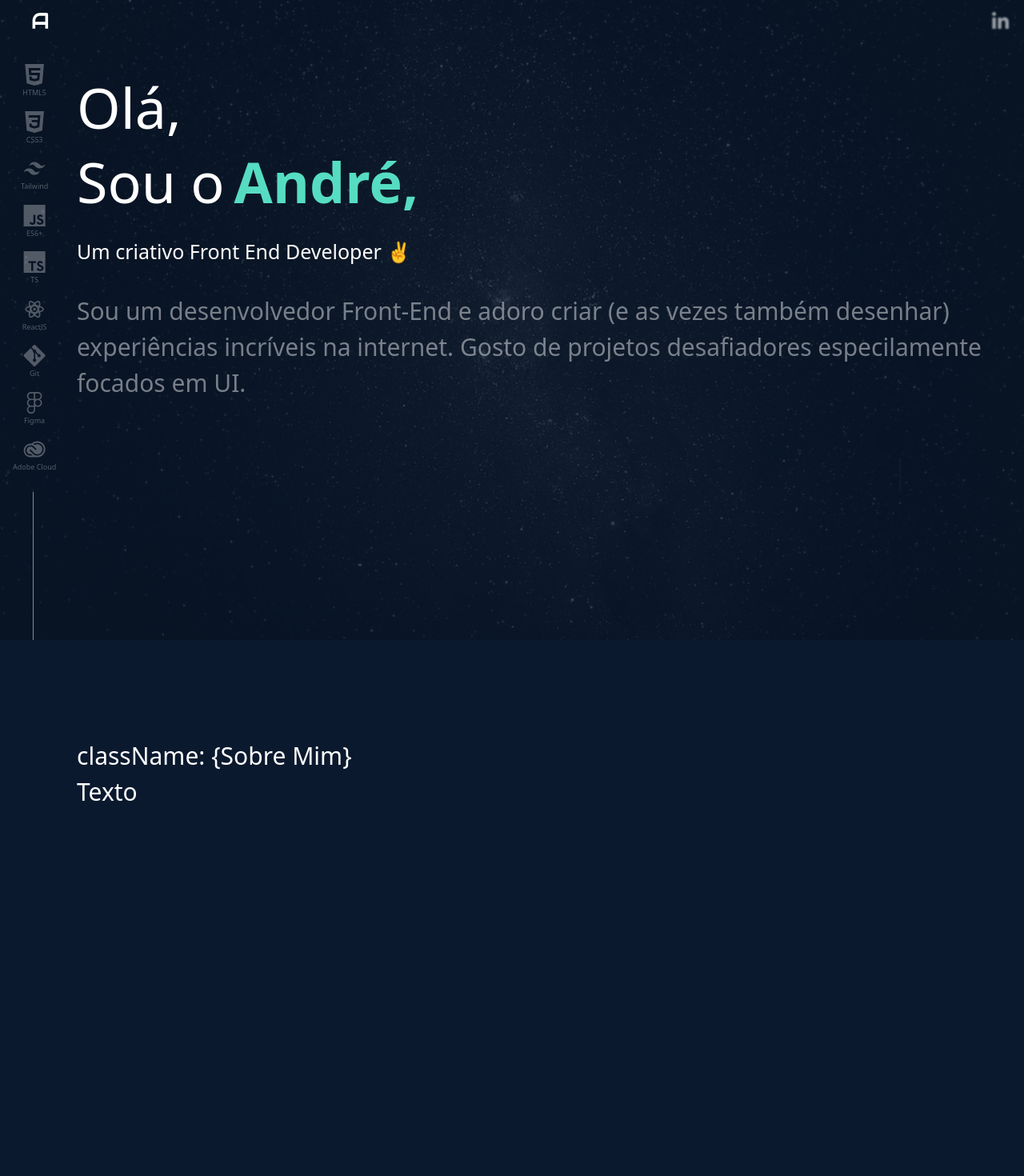
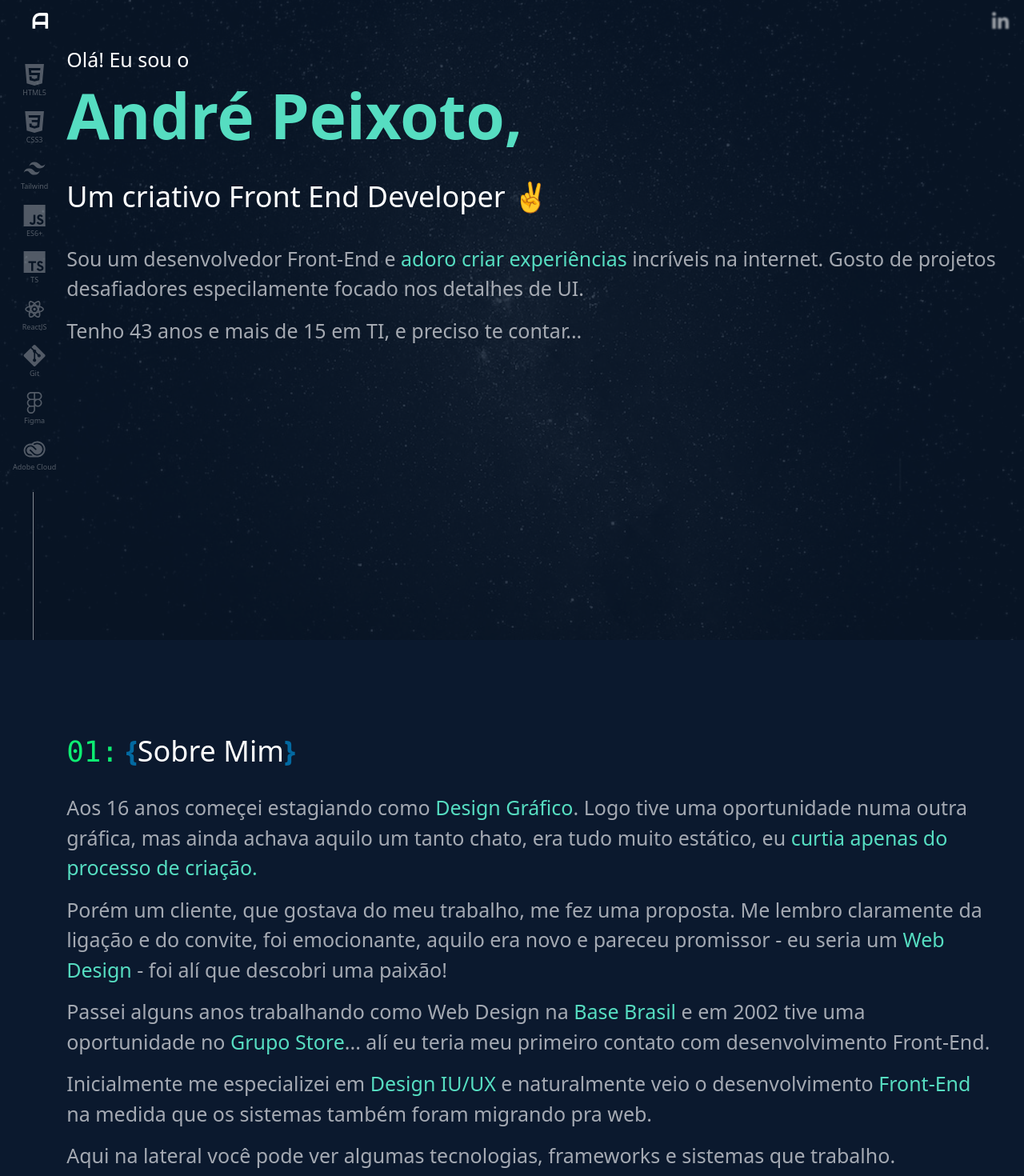
Before and after one commit to andpeicunha/portfolio-nextjs, a Next.js app: page / in a window 1280 px wide. Shown: the top 1470 px of the page at 80% size. Built offline with nearby package versions, Linux system fonts and the light colour scheme.

Commit message:
section 2 - about - design

```diff
--- a/app/about/page.tsx
+++ b/app/about/page.tsx
@@ -3,10 +3,19 @@ import React, { useEffect } from "react";
 import { useAnimation, motion, Variants } from "framer-motion";
 import { useInView } from "react-intersection-observer";
 
-export default function SectionPage2() {
+type TituloPag = {
+  numero?: string;
+  titulo?: string;
+};
+
+export default function SectionPage2(props: TituloPag) {
   const squareVariants = {
-    visible: { opacity: 1, scale: 1, transition: { duration: 0.8 } },
-    hidden: { opacity: 0, scale: 0 },
+    visible: {
+      opacity: 1,
+      scale: 1,
+      transition: { ease: "easeOut", duration: 0.6, y: 0 },
+    },
+    hidden: { opacity: 0, scale: 0.8, y: 100 },
   };
 
   const controls = useAnimation();
@@ -24,10 +33,55 @@ export default function SectionPage2() {
       variants={squareVariants}
       className="section-page-2"
     >
-      <div className="mt-10">
-        <span>className:</span> {"{Sobre Mim}"}
+      {/* titulo página */}
+      <div className="mt-3">
+        <span className="text-verde-ti-1 font-mono text-titulo2">
+          {props.numero}:
+        </span>
+        <span className="text-sky-700 font-bold text-titulo2">{" {"}</span>
+        <span className="text-titulo2">{props.titulo}</span>
+        <span className="text-sky-700 font-bold text-titulo2">{"}"}</span>
       </div>
-      <div>Texto</div>
+
+      {/* texto corpo */}
+      <div className="txt-corpo text-gray-200/70 mt-6">
+        Aos 16 anos começei estagiando como{" "}
+        <span className="text-verde-ti-vivo">Design Gráfico</span>. Logo tive
+        uma oportunidade numa outra gráfica, mas ainda achava aquilo um tanto
+        chato, era tudo muito estático, eu{" "}
+        <span className="text-verde-ti-vivo">
+          curtia apenas do processo de criação.
+        </span>
+        <p />
+        Porém um cliente, que gostava do meu trabalho, me fez uma proposta. Me
+        lembro claramente da ligação e do convite, foi emocionante, aquilo era
+        novo e pareceu promissor - eu seria um{" "}
+        <span className="text-verde-ti-vivo">Web Design</span> - foi alí que
+        descobri uma paixão!
+        <p />
+        Passei alguns anos trabalhando como Web Design na{" "}
+        <span className="text-verde-ti-vivo">Base Brasil</span> e em 2002 tive
+        uma oportunidade no{" "}
+        <span className="text-verde-ti-vivo">Grupo Store</span>... alí eu teria
+        meu primeiro contato com desenvolvimento Front-End.
+        <p />
+        Inicialmente me especializei em{" "}
+        <span className="text-verde-ti-vivo">Design IU/UX</span> e naturalmente
+        veio o desenvolvimento{" "}
+        <span className="text-verde-ti-vivo">Front-End</span> na medida que os
+        sistemas também foram migrando pra web.
+        <p />
+        Aqui na lateral você pode ver algumas tecnologias, frameworks e sistemas
+        que trabalho.
+      </div>
+
+      {/* FOTO ANDRE */}
+      <div className="flex w-full pt-5 justify-center align-bottom">
+        <div
+          id="foto-andre"
+          className="h-[11rem] bg-foto-andre bg-cover aspect-square rounded-xl"
+        ></div>
+      </div>
     </motion.div>
   );
 }
--- a/app/globals.css
+++ b/app/globals.css
@@ -27,15 +27,22 @@
 @tailwind utilities;
 
 @layer components {
+  .txt-corpo {
+    @apply text-corpo text-white;
+  }
+  .titulo-0 {
+    @apply text-titulo0 lg:text-titulo1  text-white;
+  }
   .titulo-1 {
-    @apply text-dynamicSm lg:text-dynamicSm1  text-white;
+    @apply text-titulo1 lg:text-titulo1  text-white;
   }
   .titulo-2 {
-    @apply text-dynamicMd text-white;
+    @apply text-titulo2 text-white;
   }
   .titulo-3 {
-    @apply text-dynamicLg text-white tracking-normal;
+    @apply text-titulo3 text-white tracking-normal;
   }
+
   .icon-home-nav {
     @apply flex-none aspect-auto blur-[1px] opacity-60 hover:blur-none hover:opacity-90 hover:px-0 cursor-pointer;
   }
@@ -47,9 +54,14 @@
     /* Icones das tecologias que uso */
     @apply w-full h-[24px] md:h-[25px] lg:md:h-[29px] aspect-auto pb-1 md:pb-0.5;
   }
+
+  .section-page-1 {
+    /* Icones das tecologias que uso */
+    @apply static min-h-screen max-h-full top-0 pt-14 pl-[5.2rem] pr-8;
+  }
   .section-page-2 {
     /* Icones das tecologias que uso */
-    @apply static min-h-screen max-h-full w-full pt-8 pl-24 pr-8
+    @apply static min-h-screen max-h-full w-full pt-0 pl-[5.2rem] pr-8
     titulo-1;
   }
 }
@@ -60,11 +72,13 @@ html {
 body {
   background-color: #0b192e !important;
 }
+p {
+  margin-top: 15px;
+}
 
 #tsparticles {
   opacity: 0.5;
 }
-
 #img-home-1 {
   background-image: url("/bg-home.jpg");
 }
--- a/app/navigator/page.tsx
+++ b/app/navigator/page.tsx
@@ -13,7 +13,7 @@ export default function Nav() {
   return (
     <div
       id="Nav"
-      className="relative z-20 w-full h-[50px] top-0 bg-transparent py-2 pr-3 sm:pr-6"
+      className="absolute z-20 w-full h-[50px] top-0 bg-transparent py-2 pr-3 sm:pr-6"
     >
       <div className="flex justify-start items-center w-full p-1 ml-2 lg:ml-[1.20rem] pr-3">
         <Logo className="grow aspect-auto pl-3" width={30} />
--- a/app/page.tsx
+++ b/app/page.tsx
@@ -128,13 +128,10 @@ export default function Home() {
       </div>
 
       {/* TEXTO INÍCIO APRESENTAÇÃO */}
-      <section
-        id="page1"
-        className="static min-h-screen max-h-full top-0 pt-8 pl-24 pr-8"
-      >
-        <div className="titulo-3 pl-0 -mb-3">Olá,</div>
-        <div className="flex flex-row">
-          <div className="titulo-3 pl-0 pr-3">Sou o </div>
+      <section id="page1" className="section-page-1">
+        {/* Texto saudação */}
+        <div className="titulo-0 pl-0 -mb-3">Olá! Eu sou o </div>
+        <div className="flex flex-row mt-1">
           <div>
             <a
               href="https://www.linkedin.com/in/andpeicunha"
@@ -142,7 +139,7 @@ export default function Home() {
               onMouseLeave={() => setMostraLogo(false)}
               className="titulo-3 text-verde-ti-vivo font-bold cursor-pointer"
             >
-              André,
+              André Peixoto,
             </a>
           </div>
           {mostraLogo && (
@@ -156,25 +153,23 @@ export default function Home() {
             </motion.div>
           )}
         </div>
+        {/* H1 - Slogan */}
         <h1 className="titulo-2 mt-4 text-[gray]-300/60 hover:blur-none">
           Um criativo Front End Developer{" "}
           <span className="opacity-100">✌</span>
         </h1>
-
-        {/* FOTO ANDRE */}
-        {/* <div
-          id="foto-andre"
-          className="absolute top-5 left-[1.5rem] bg-foto-andre bg-cover h-[11rem] aspect-square rounded-xl"
-        ></div> */}
-
-        <h1 className="titulo-1 mt-8 text-gray-200/50 ">
-          Sou um desenvolvedor Front-End e adoro criar (e as vezes também
-          desenhar) experiências incríveis na internet. Gosto de projetos
-          desafiadores especilamente focados em UI.
+        {/* texto abertura */}
+        <h1 className="titulo-1 mt-8 text-gray-200/70 ">
+          Sou um desenvolvedor Front-End e{" "}
+          <span className="text-verde-ti-vivo">adoro criar experiências</span>{" "}
+          incríveis na internet. Gosto de projetos desafiadores especilamente
+          focado nos detalhes de UI.
+          <p />
+          Tenho 43 anos e mais de 15 em TI, e preciso te contar...
         </h1>
       </section>
 
-      <SectionPage2 />
+      <SectionPage2 numero="01" titulo="Sobre Mim" />
     </>
   );
 }
--- a/tailwind.config.js
+++ b/tailwind.config.js
@@ -11,16 +11,19 @@ module.exports = {
   theme: {
     extend: {
       fontSize: {
-        dynamicSm: "clamp(17px, 4vw, 22px)",
-        dynamicSm1: "clamp(23px, 6vw, 30px)",
-        dynamicMd: "clamp(10px, 8vw, 25px)",
-        dynamicLg: "clamp(40px, 7vw, 70px)",
+        corpo: "clamp(15px, 4vw, 25px)",
+        titulo0: "clamp(14px, 3vw, 30px)",
+        titulo1: "clamp(17px, 4vw, 25px)",
+        titulo2: "clamp(23px, 6vw, 36px)",
+        titulo3: "clamp(36px, 8vw, 78px)",
+        titulo4: "clamp(40px, 8vw, 78px)",
       },
       backgroundImage: {
         'foto-andre': "url('/photo-andre-site.png')",
       },
       colors: {
         'verde-ti-vivo': '#56DDC1',
+        'verde-ti-1': 'rgb(13, 238, 114)',
       },
     },
   },
```
